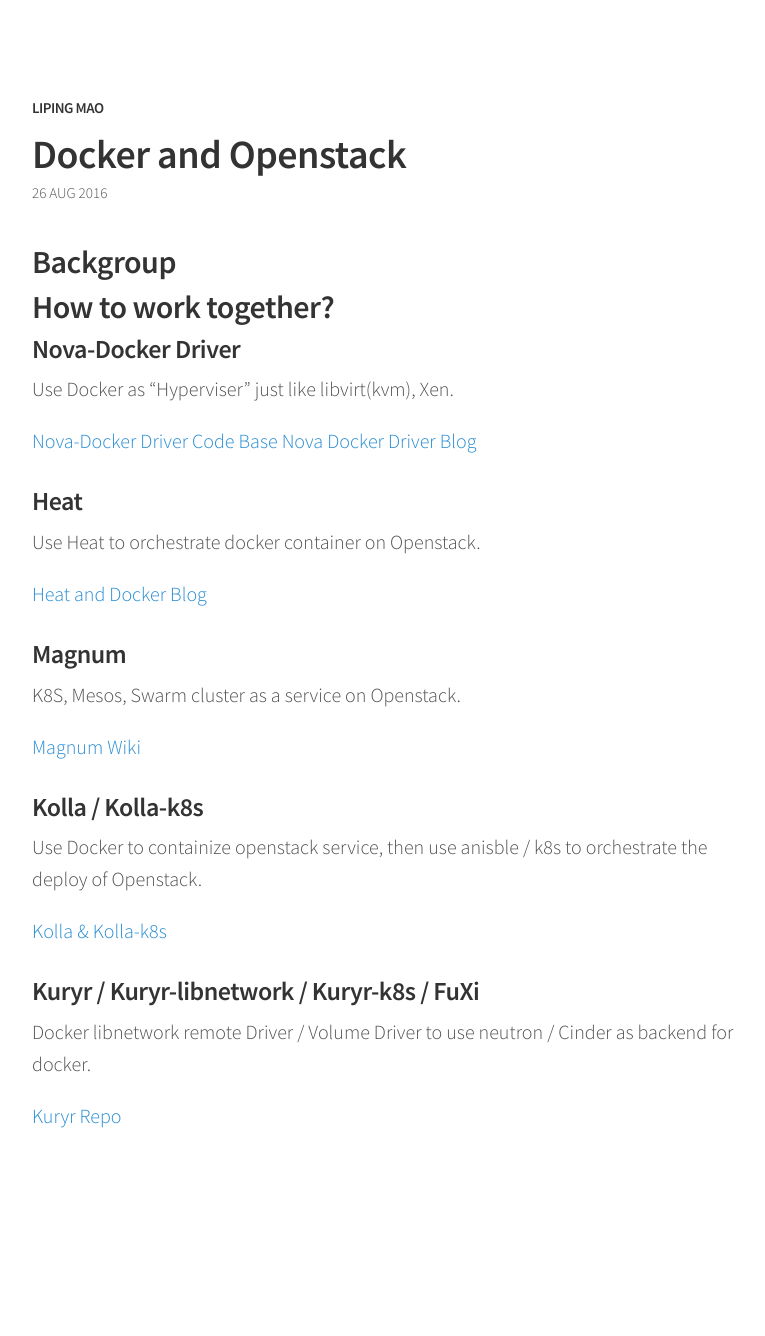
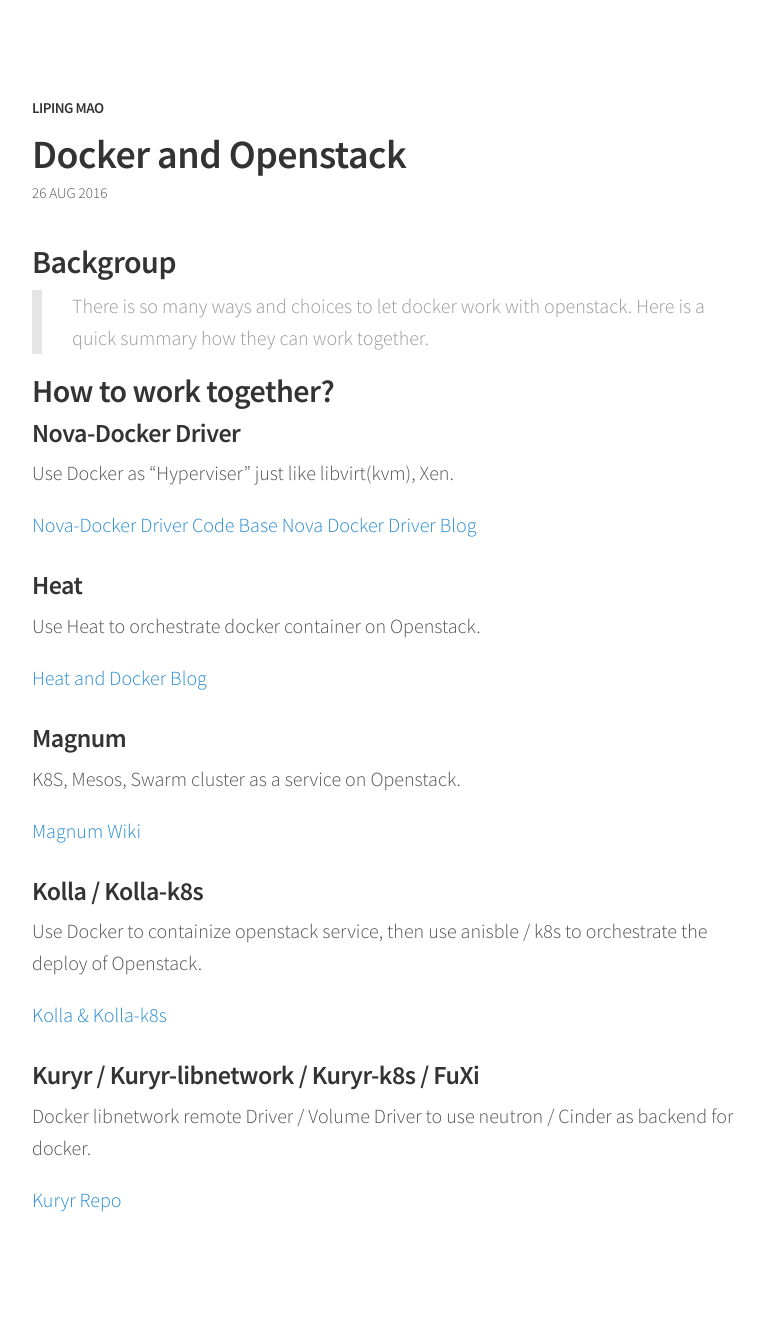
Before and after one commit to LipingMao/LipingMao.github.io, a Jekyll site: the page built from _posts/2016-08-26-docker_and_openstack.md, in a window 1280 px wide. Shown: the whole page, without its empty margins (248-1013 px from the left). Built offline with Jekyll 4.4.1, drawn with Linux system fonts in a browser that asks for light colours; before the commit the page ends 1252 px from its top, so only the background shows below that.

Commit message:
Update post

```diff
--- a/_posts/2016-08-26-docker_and_openstack.md
+++ b/_posts/2016-08-26-docker_and_openstack.md
@@ -2,6 +2,7 @@
 title: Docker and Openstack
 ---
 ## Backgroup
+> There is so many ways and choices to let docker work with openstack. Here is a quick summary how they can work together.
 
 ## How to work together?
 
```
